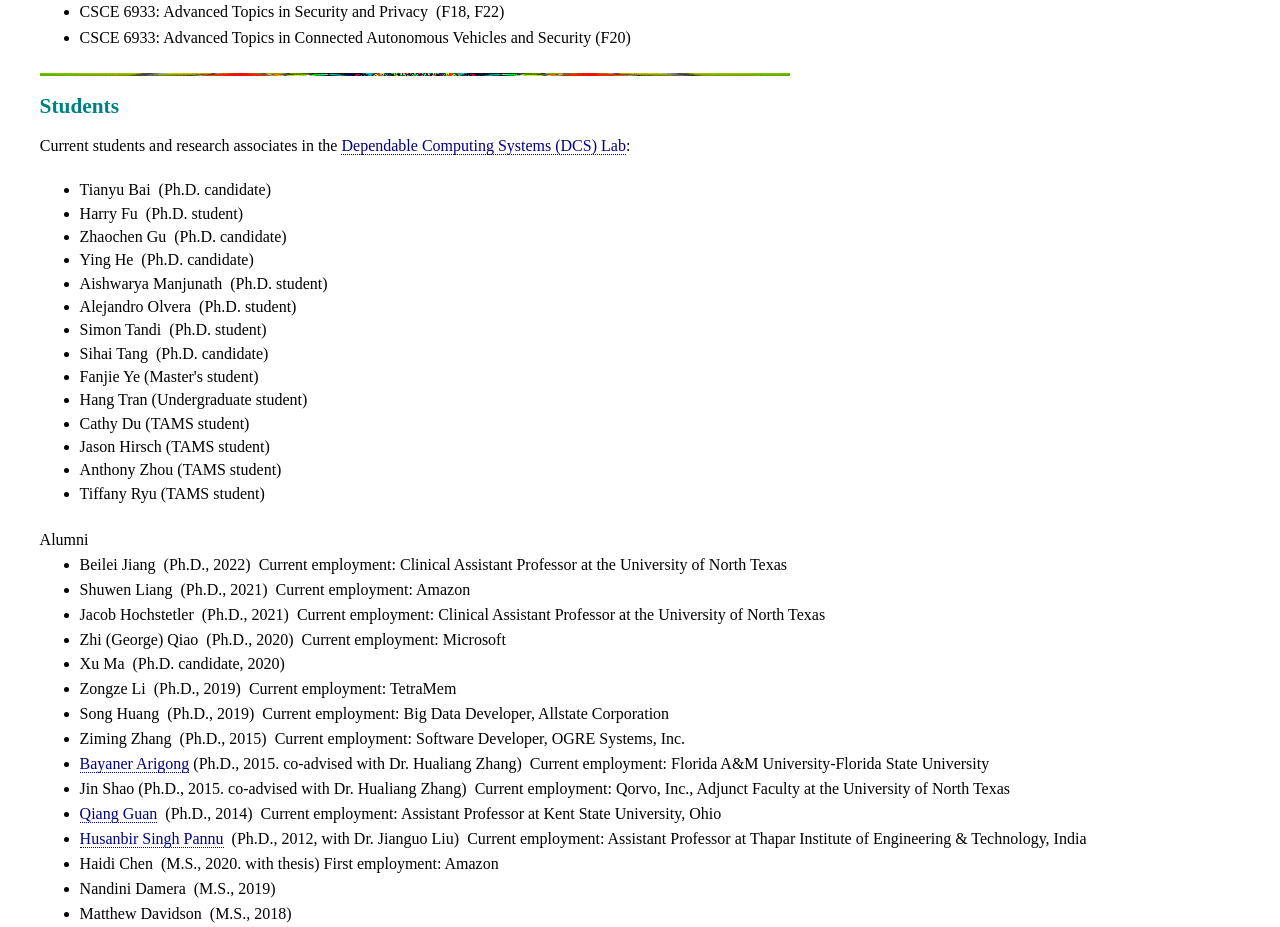
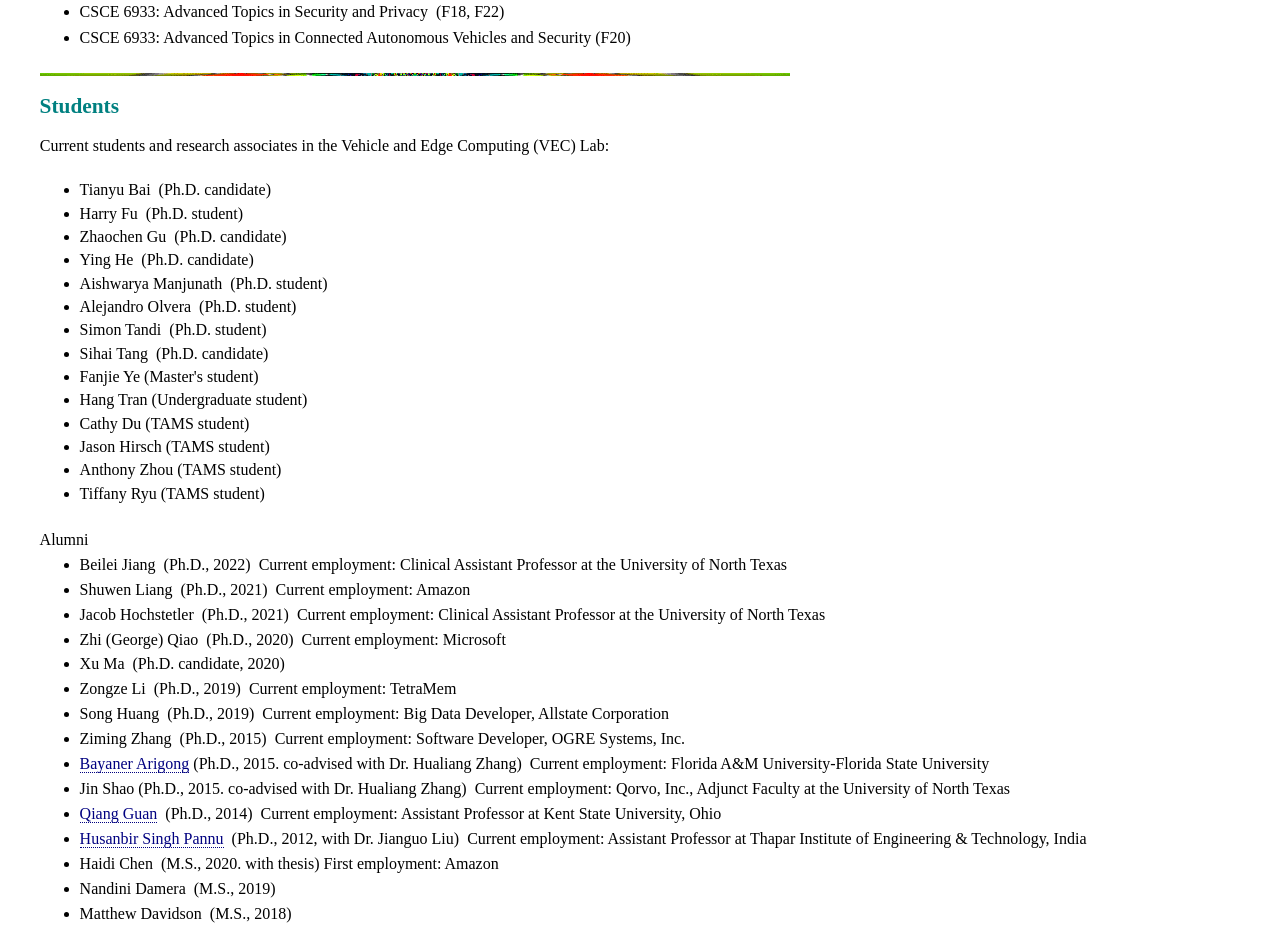
Before and after one commit to SongFu-CSE/SongFu-CSE.github.io, a plain HTML site: page index.html in a window 1280 px wide. Shown: the part 2510-3437 px from the top of the page. Drawn offline with Linux system fonts and the light colour scheme.

Commit message:
Initial commit

```diff
--- a/index.html
+++ b/index.html
@@ -409,8 +409,7 @@ a:hover {
 				<h3><a name="Students"></a>
 				<span style="font-size: 16pt; color: #008080">Students</span><span style="font-size: 16.0pt; color: teal"> <u6:p></u6:p>
 				</span></h3>
-				<p class="MsoNormal" style="margin-left: .15pt">Current students and research associates in the <a target="_blank" style="color: #000080;  " href="http://dcslab.cse.unt.edu/">Dependable Computing
-				Systems (DCS) Lab</a>:&nbsp;&nbsp;&nbsp;&nbsp; </p>
+				<p class="MsoNormal" style="margin-left: .15pt">Current students and research associates in the Vehicle and Edge Computing (VEC) Lab:&nbsp;&nbsp;&nbsp;&nbsp; </p>
 				<p class="MsoNormal" style="margin-left: .15pt; margin-bottom: 2pt">
 				　</p>
 				<ul style="margin-top: 0in; margin-bottom: 0in" type="disc">
```
